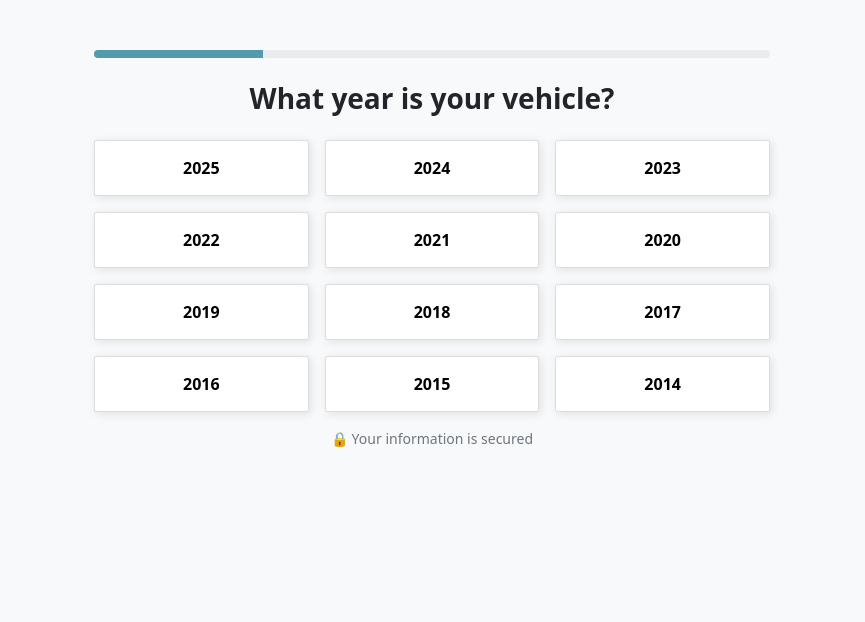
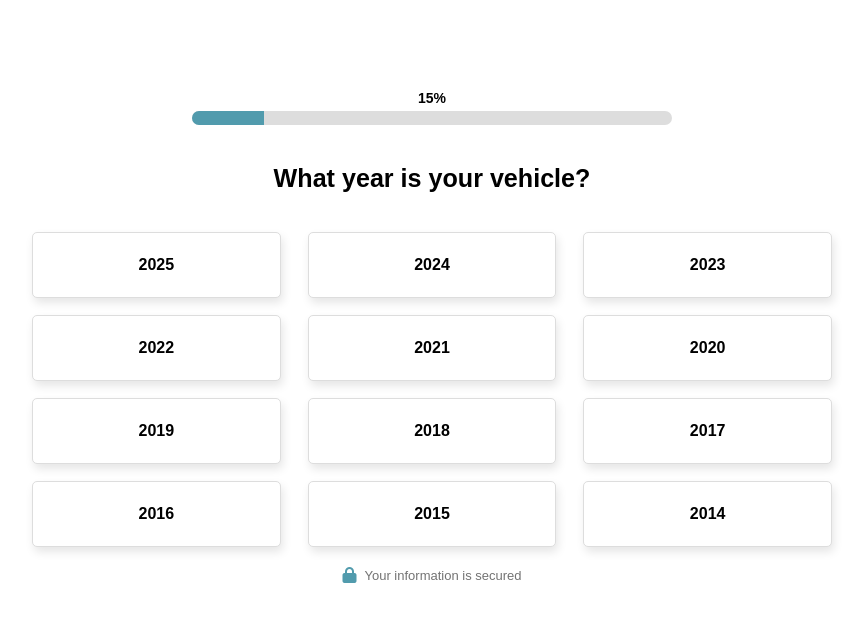
Before and after one commit to rahmanabdur1/html-boostrap-js, a plain HTML site: page index.html in a window 1280 px wide. Shown: the whole page, without its empty margins (208-1073 px from the left). Drawn offline with nearby package versions, Linux system fonts and the light colour scheme.

Commit message:
code added

```diff
--- a/index.html
+++ b/index.html
@@ -4,79 +4,116 @@
     <meta charset="UTF-8">
     <meta name="viewport" content="width=device-width, initial-scale=1">
     <title>Vehicle Year Selection</title>
-    <!-- Bootstrap CSS -->
-    <link href="https://cdn.jsdelivr.net/npm/bootstrap@5.3.0/dist/css/bootstrap.min.css" rel="stylesheet">
 
+    <link href="https://cdnjs.cloudflare.com/ajax/libs/font-awesome/6.0.0-beta3/css/all.min.css" rel="stylesheet">
     <style>
         body {
-            background-color: #f8f9fa;
+            font-family: Arial, sans-serif;
+            text-align: center;
+            margin: 0;
+            padding: 0;
         }
         .container {
-            max-width: 700px;
-            margin-top: 50px;
+            max-width: 800px;
+            margin: 50px auto;
+            padding: 20px;
         }
+        .progress-container {
+    display: flex;
+    flex-direction: column;
+    align-items: center;
+    margin-top: 20px;
+    position: relative;
+}
+
+.progress-percentage {
+    font-size: 14px;
+    font-weight: bold;
+    margin-bottom: 5px; /* Adjust spacing between text and progress bar */
+}
+
         .progress {
-            height: 8px;
+            width: 60%;
+            height: 14px;
+            background-color: #ddd;
+            border-radius: 7px;
+            overflow: hidden;
+            position: relative;
         }
         .progress-bar {
+            width: 15%; /* Set progress to 15% */
+            height: 100%;
             background-color: #519bad;
+            transition: width 0.3s ease-in-out;
+        }
+        .grid {
+            display: grid;
+            grid-template-columns: repeat(3, 1fr);
+            column-gap: 27px; /* Horizontal gap */
+            row-gap: 17px; /* Vertical gap */
+            justify-items: center;
+            margin-top: 20px;
         }
         .year-btn {
             width: 100%;
-            padding: 15px 20px;
+            padding: 23px 40px;
             font-size: 16px;
             font-weight: bold;
-            border-radius: 2px;
+            border-radius: 5px;
             border: 1px solid #ddd;
             background-color: #fff;
             transition: all 0.3s ease;
-            box-shadow: 2px 2px 10px rgba(0, 0, 0, 0.1); /* Soft shadow */
+            box-shadow: 2px 5px 10px rgba(0, 0, 6, 0.1);
+            cursor: pointer;
         }
-
         .lock-icon {
             display: flex;
             align-items: center;
             justify-content: center;
             margin-top: 20px;
-            color: #6c757d;
-            font-size: 14px;
+            color: #519bad;
+        }
+        .lock-icon i {
+            margin-right: 8px;
+        }
+        .lock-icon span {
+            color: #737373;
+            font-size: 13px;
+        }
+        h3 {
+            padding: 14px;
+            font-weight: 700;
+            font-size: 1.57em;
         }
     </style>
 </head>
 <body>
-
-    <div class="container text-center">
-        <div class="progress mb-4">
-            <div class="progress-bar" role="progressbar" style="width: 25%;" aria-valuenow="25" aria-valuemin="0" aria-valuemax="100"></div>
+    <div class="container">
+        <div class="progress-container">
+            <span class="progress-percentage">15%</span>
+            <div class="progress">
+                <div class="progress-bar"></div>
+            </div>
         </div>
 
-        <!-- Question -->
-        <h3 class="mb-4 fw-bold">What year is your vehicle?</h3>
-
-        <!-- Vehicle Year Selection Grid -->
-        <div class="row g-3">
-            <div class="col-6 col-md-4"><button class="btn btn-light year-btn">2025</button></div>
-            <div class="col-6 col-md-4"><button class="btn btn-light year-btn">2024</button></div>
-            <div class="col-6 col-md-4"><button class="btn btn-light year-btn">2023</button></div>
-            <div class="col-6 col-md-4"><button class="btn btn-light year-btn">2022</button></div>
-            <div class="col-6 col-md-4"><button class="btn btn-light year-btn">2021</button></div>
-            <div class="col-6 col-md-4"><button class="btn btn-light year-btn">2020</button></div>
-            <div class="col-6 col-md-4"><button class="btn btn-light year-btn">2019</button></div>
-            <div class="col-6 col-md-4"><button class="btn btn-light year-btn">2018</button></div>
-            <div class="col-6 col-md-4"><button class="btn btn-light year-btn">2017</button></div>
-            <div class="col-6 col-md-4"><button class="btn btn-light year-btn">2016</button></div>
-            <div class="col-6 col-md-4"><button class="btn btn-light year-btn">2015</button></div>
-            <div class="col-6 col-md-4"><button class="btn btn-light year-btn">2014</button></div>
+        <h3>What year is your vehicle?</h3>
+        <div class="grid">
+            <button class="year-btn">2025</button>
+            <button class="year-btn">2024</button>
+            <button class="year-btn">2023</button>
+            <button class="year-btn">2022</button>
+            <button class="year-btn">2021</button>
+            <button class="year-btn">2020</button>
+            <button class="year-btn">2019</button>
+            <button class="year-btn">2018</button>
+            <button class="year-btn">2017</button>
+            <button class="year-btn">2016</button>
+            <button class="year-btn">2015</button>
+            <button class="year-btn">2014</button>
         </div>
-
-        <!-- Security Notice -->
-        <div class="lock-icon mt-3">
-            <span>🔒 Your information is secured</span>
+        <div class="lock-icon">
+            <i class="fas fa-lock"></i> <span>Your information is secured</span>
         </div>
     </div>
-
-    <!-- Bootstrap JS Bundle -->
-    <script src="https://cdn.jsdelivr.net/npm/bootstrap@5.3.0/dist/js/bootstrap.bundle.min.js"></script>
-
 </body>
 </html>
```
Also changed, not shown: partnerRecordIdentifier.html (added, +153 -0 lines).
